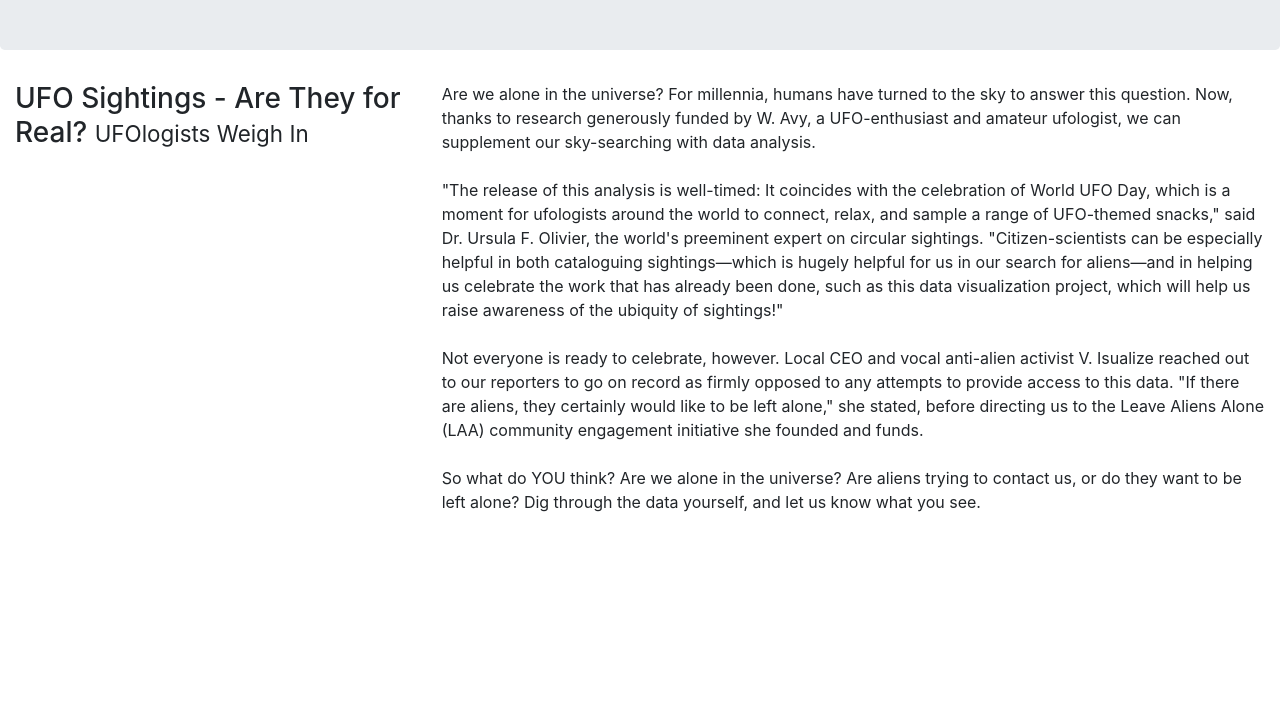
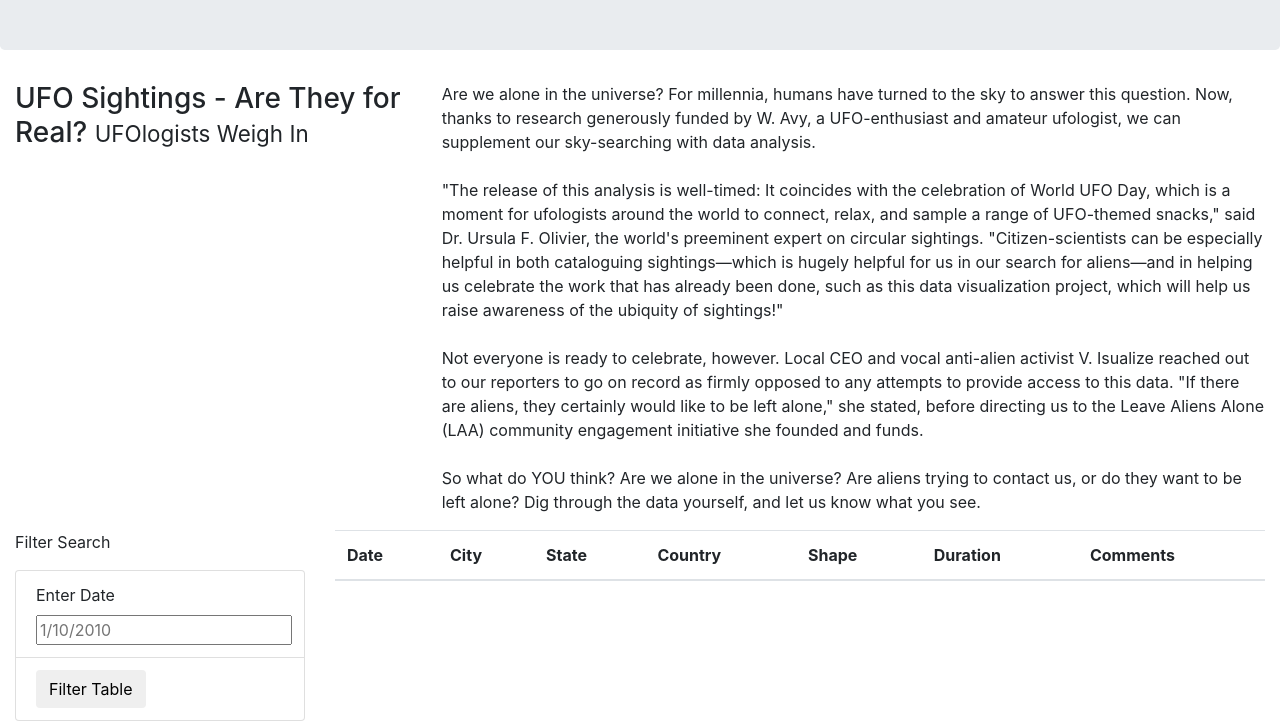
Before and after one commit to iiiGraham/UFOs, a plain HTML site: page index.html in a window 1280 px wide. Shown: the part 190-911 px from the top of the page. Before the commit the page ends 800 px from the top, so only its background shows below. Drawn offline with nearby package versions, Linux system fonts and the light colour scheme.

Commit message:
added html for filter and table structure

```diff
--- a/index.html
+++ b/index.html
@@ -58,11 +58,47 @@
             </div>
         </div>
 
+        <!-- section for tables -->
+        <div class="container-fluid">
+            <!-- align on the same row -->
+            <div class="row">
 
+                <!-- filters section -->
+                <div class="col-md-3">
+                    <!-- create form for user serach, list keeps format clean -->
+                    <form>
+                        <p>Filter Search</p>
+                        <ul class="list-group">
+                            <li class="list-group-item">
+                                <label for="date">Enter Date</label>
+                                <input type="text" placeholder="1/10/2010" id="datetime" />
+                            </li>
+                            <li class="list-group-item">
+                                <button id="filter-btn" type="button" class="btn btn-default">Filter Table</button>
+                            </li>
+                        </ul>
+                    </form>
+                </div>
 
-        <!-- section for tables -->
-
+                <!-- add section for table with data -->
+                <div class="col-md-9">
+                    <table class="table table-striped">
+                        <thead>
+                            <tr>
+                                <th>Date</th>
+                                <th>City</th>
+                                <th>State</th>
+                                <th>Country</th>
+                                <th>Shape</th>
+                                <th>Duration</th>
+                                <th>Comments</th>
+                            </tr>
+                        </thead>
+                        <tbody></tbody>
+                    </table>
+                </div>
+            </div>
+        </div>
     </div>
-
 </body>
 </html>
```
